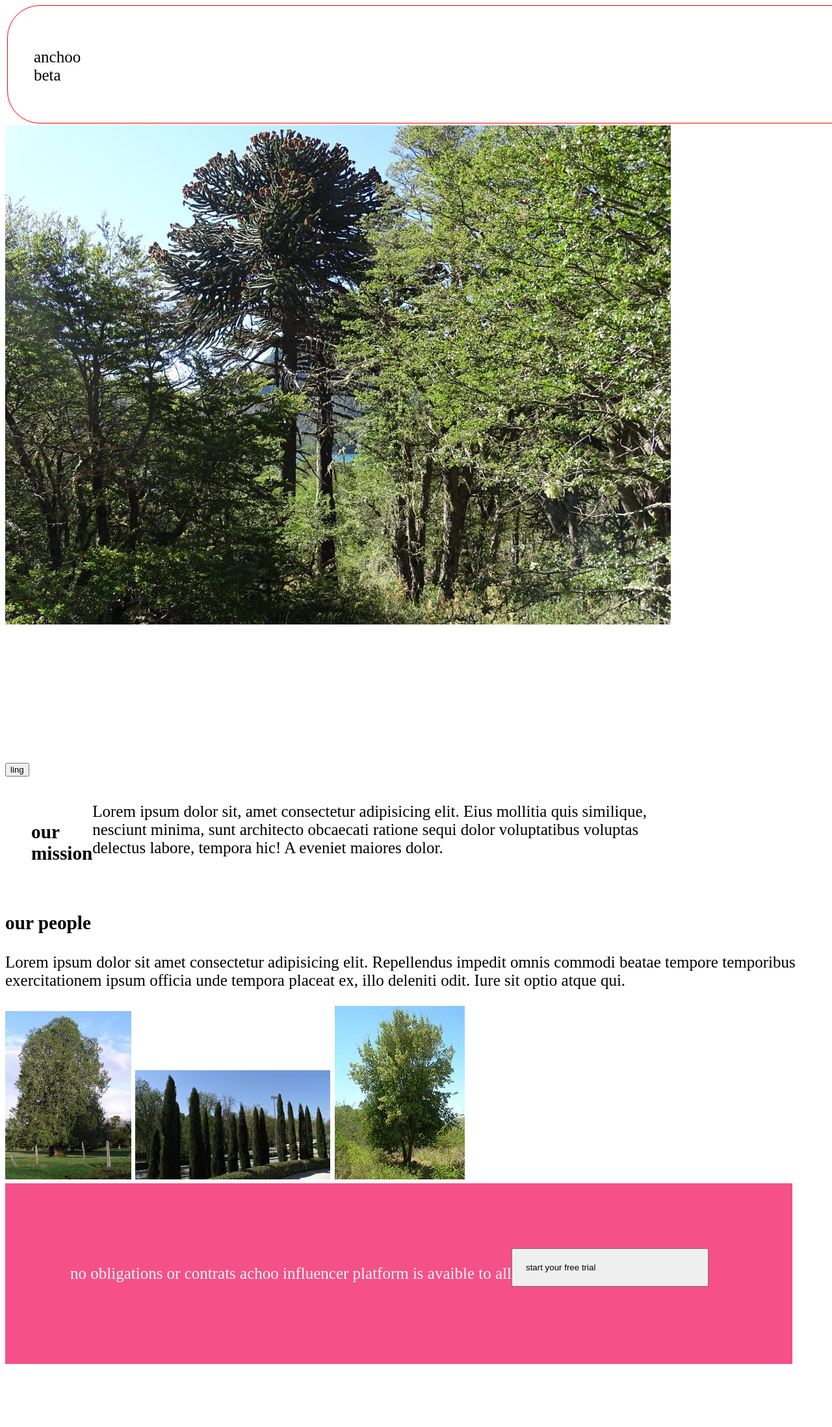
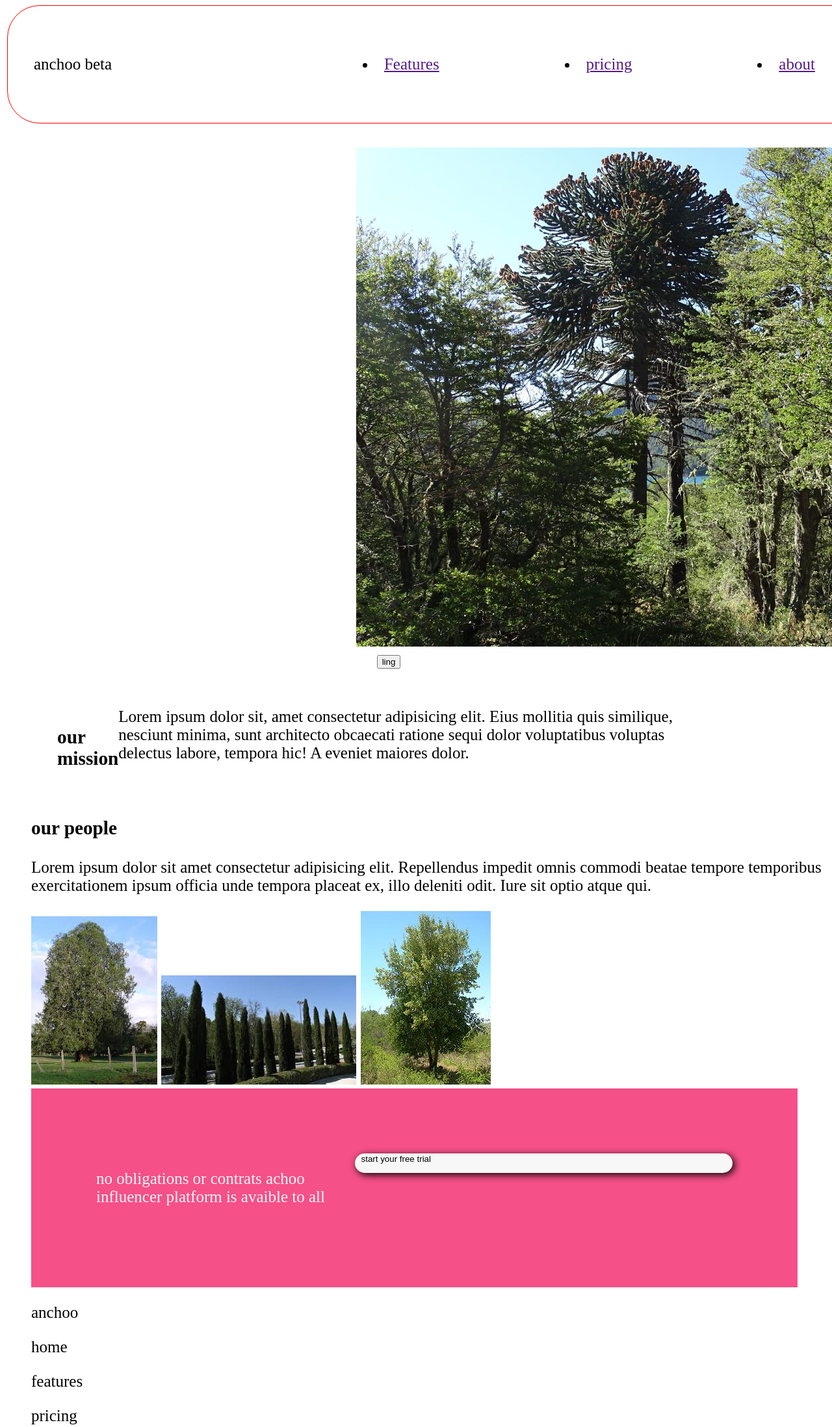
Before and after one commit to nicolas290/-prueba1_nicolasmu-oz-, a plain HTML site: page index.html in a window 1280 px wide. Shown: the top 2196 px of the page at 65% size. Before the commit the page ends 2107 px from the top, so only its background shows below. Drawn offline with Linux system fonts and the light colour scheme.

Commit message:
maquetacion html y css

```diff
--- a/css/style.css
+++ b/css/style.css
@@ -13,15 +13,24 @@ justify-content:start ;
 border-radius: 50px;
 }
 
+
 body{
 font-size:25px;
+background-color: ;
 }
 
-.button{
-padding: 100px;
-width: 1000;
-padding-left: 100%;
-align-content: flex-end;
+.imagen{
+padding: 20px;
+width: 100px;
+padding-left: 100px;
+display: flexbox;
+padding-inline-start: 500px;
+padding-top: 1%;
+display: flexbox;
+top: 100%;
+text-align: center;
+
+
 right: 100%;
 }
 .caja3{
@@ -34,12 +43,25 @@ padding: 40px;
 display: flex;
 justify-content:first baseline ;
 }
-.menu{
+.header{
+display: flex;
+justify-content: space-between;
+align-items: center;
+}
+
+.menu ul{
+display: flex;
+}
+
+.menu ul li {
 list-style: none;
-margin-left: 22px;
-width: 200%;
-padding: 20px;
+margin-left: 5px;
 }
+.menu ul li a{
+text-decoration: none;
+
+}
+
 .caja5{
 
 background-color:rgb(245, 80, 135);
@@ -56,10 +78,34 @@ align-content: flex-start;
 color : var(--white);
 }
 
-.caja5 button{
-width: 30%;
-height: 50%;
-padding: 20px;
+.caja5 button {
+background: var(--white);
+width: 100%;
+height: 30px;
+
+padding-left: 10px;
+padding-right: 10px;
+border: 0px;
+left: 60px;
+border-radius: 15px;
+box-shadow: 3px 3px 12px;
+
 display: flex;
-justify-items: flex-end;
+grid-template: 60px;
+
 }
+
+.caja6{
+
+width: 200px;
+height: 300px;
+}
+
+.caja7{
+border:1px solid  blue;
+width: 100px;
+height: 300px;
+text-align: start;
+margin-inline-start: 300px;
+margin:10%;
+}
--- a/index.html
+++ b/index.html
@@ -4,23 +4,31 @@
     <meta charset="UTF-8">
     <meta name="viewport" content="width=device-width, initial-scale=1.0">
     <title>Document</title>
+
     <link rel="stylesheet" href="css/style.css">
 </head>
 <body>
 <div class="header">
 <p>anchoo beta</p>
-
+<div class="menu"></div>
+<li><a href="">Features</a></li>
+    <li><a href="">pricing</a></li>
+    <li><a href="">about</a></li>
+    <li><a href="">contact</a></li>
+   </ul>
+   </div>
+<ul>
+   </div>
 <!--end header-->
 
+<div class="imagen">
 
-<div class="menu"></div>
-<ul><a>
-</a></ul>
+
+<img src="img/bosque.jpg" alt="">
+<div class="button1">
+    <button>ling </button>
 </div>
-<div class="imagen"></div>
-<img src="img/bosque.jpg" alt="">
-<div class="button"></div>
-<button>ling </button>
+
 
 </div>
 
@@ -40,5 +48,23 @@ Lorem ipsum dolor sit, amet consectetur adipisicing elit. Eius mollitia quis sim
 <button>start your free trial</button>
 </div>
 
+<div class="caja6">
+<p>anchoo</p>
+<p>home</p>
+<p>features</p>
+<p>pricing</p>
+<p>about</p>
+
+
+</div>
+
+
+
+<p>help & support</p>
+<p>support </p>
+
+<p> privacy & policy</p>
+
+<div class="footer"></div>
 </body>
 </html>
```
